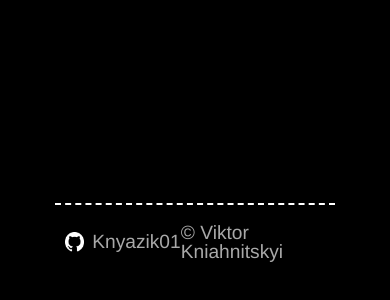
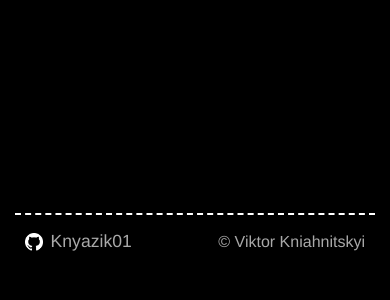
Before and after one commit to Knyazik01/coureworkVueJs, a Vue app: page / in a window 390 px wide. Shown: the part 190-490 px from the top of the page. Built offline with nearby package versions, Linux system fonts and the light colour scheme.

Commit message:
footer for mobile

```diff
--- a/src/App.vue
+++ b/src/App.vue
@@ -45,9 +45,10 @@ export default {
 }
 
 .main {
-  width: 90%;
+  width: 95%;
+  padding: 10px;
   display: flex;
   flex-direction: column;
-  margin: 0 40px;
 }
+
 </style>
--- a/src/components/footer/Footer.vue
+++ b/src/components/footer/Footer.vue
@@ -1,7 +1,8 @@
 <template>
   <footer class="footer">
     <div class="footer_left">
-      <FooterLink :link-content="'github.png'" link-url="https://github.com/Knyazik01" link-type="img" link-label="Knyazik01" new-tab/>
+      <FooterLink :link-content="'github.png'" link-url="https://github.com/Knyazik01" link-type="img"
+                  link-label="Knyazik01" new-tab/>
     </div>
 
     <div class="footer_right">
@@ -24,14 +25,24 @@ export default {
 <style lang="scss" scoped>
 
 .footer {
-  margin: 10px 15px 0 15px;
+  margin: 10px 5px 0 5px;
   padding: 10px;
   border-top: 2px dashed white;
   display: flex;
   flex-direction: row;
-  font-size: 1.2em;
   justify-content: space-between;
   align-items: center;
+
+  &_left {
+    margin-right: 10px;
+  }
+
+  &_right {
+    display: flex;
+    flex-direction: row;
+    justify-content: flex-end;
+    align-items: center;
+  }
 }
 
 </style>
--- a/src/components/footer/FooterLink.vue
+++ b/src/components/footer/FooterLink.vue
@@ -37,9 +37,13 @@ export default {
     text-decoration: none;
   }
 
-  &_link:hover {
+  &_link {
+    font-size: 1.1em;
+
+    &:hover {
       color: #fff;
       text-decoration: none;
+    }
   }
 
   &_logo {
```
